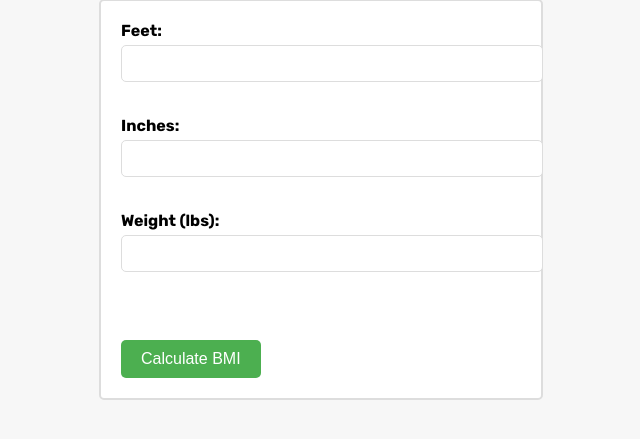
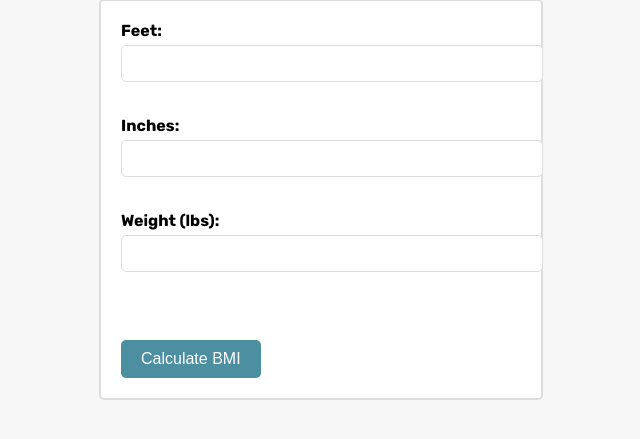
Before and after one commit to hb1078/SoftwareTestingQA-Assignment2, a Flask app: page / in a window 1280 px wide. Shown: the part 156-595 px from the top of the page, without its empty margins (319-959 px from the left). Run offline with Flask 2, Linux system fonts and the light colour scheme.

Commit message:
Update style.css

```diff
--- a/static/style.css
+++ b/static/style.css
@@ -36,7 +36,7 @@ body {
   }
 
   button[type="submit"] {
-    background-color: #4CAF50;
+    background-color: #4b8fa1;
     color: #fff;
     padding: 10px 20px;
     border: none;
```
